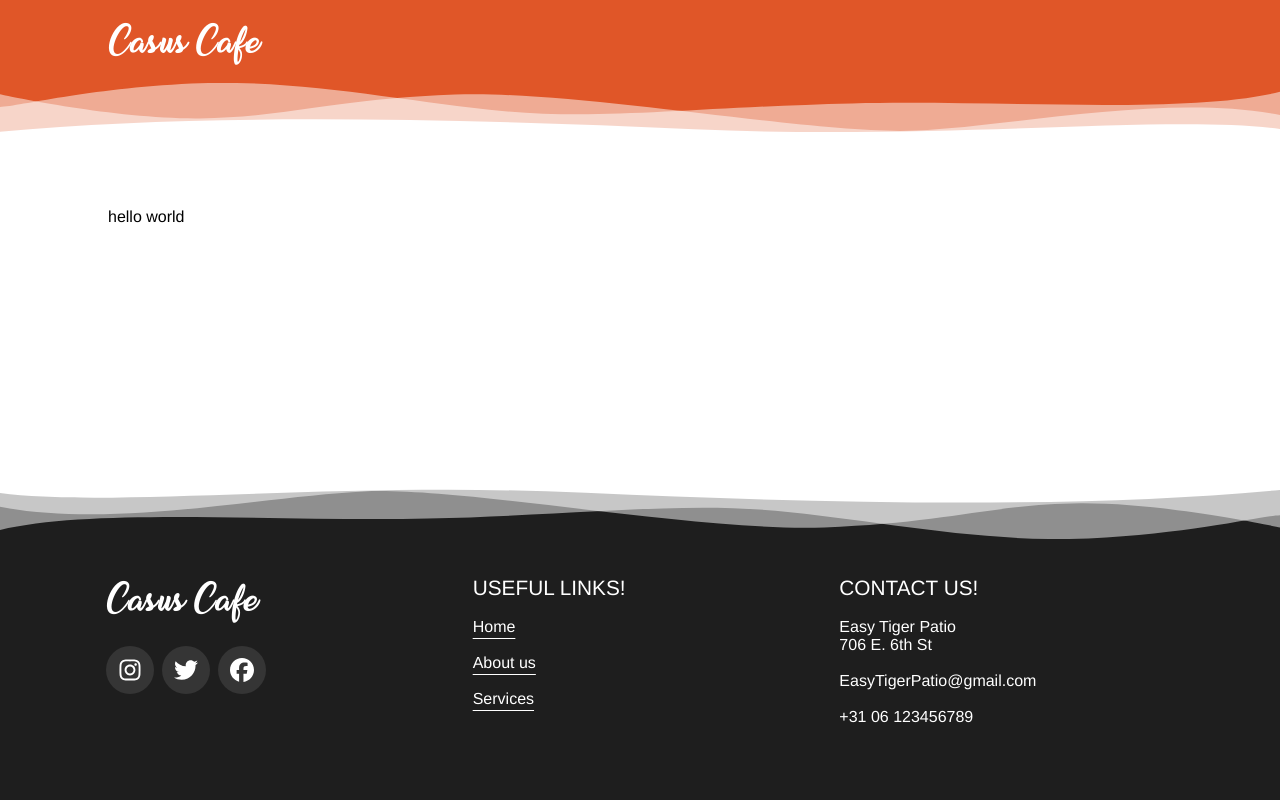
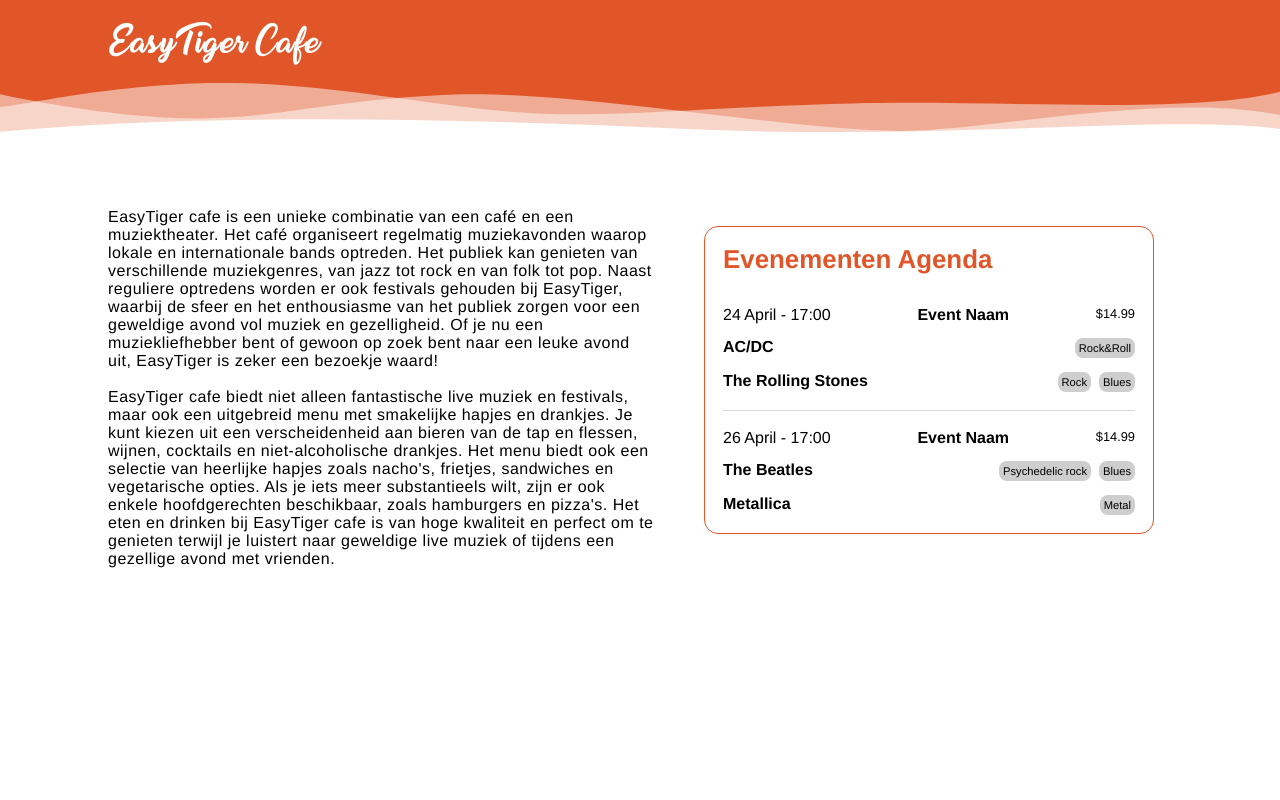
Before and after one commit to RalkeyOfficial/casus-cafe-fullstack, a Next.js app: page / in a window 1280 px wide. Shown: the top 800 px of the page. Built offline with nearby package versions, Linux system fonts and the light colour scheme.

Commit message:
alot of stuff done

```diff
--- a/src/components/Header/Header.tsx
+++ b/src/components/Header/Header.tsx
@@ -12,7 +12,7 @@ const Header: React.FC = () => {
     <header className={clsx(styles.container, styles.shapedividers)}>
       <div className={styles.content}>
         <Link href="/">
-          <p className={styles.header}>Casus Cafe</p>
+          <p className={styles.header}>EasyTiger Cafe</p>
         </Link>
         {adminPage && <p>Admin Panel v1.0.0</p>}
       </div>
--- a/src/components/footer/Footer.module.css
+++ b/src/components/footer/Footer.module.css
@@ -1,13 +1,10 @@
 .container {
-  position: absolute;
-  bottom: 0;
   width: 100%;
   height: var(--footer-size);
-  z-index: 0;
 }
 
 .shapedividers {
-  background-color: #1e1e1e;
+  background-color: var(--color-footer);
   color: white;
   height: 100%;
 }
@@ -65,6 +62,12 @@
   text-underline-offset: 6px;
 }
 
+.adminLogin {
+  position: absolute;
+  bottom: var(--size-xs);
+  right: var(--size-xs);
+}
+
 /* shape divider */
 .shapedividers {
   overflow: hidden;
--- a/src/components/footer/Footer.tsx
+++ b/src/components/footer/Footer.tsx
@@ -10,7 +10,7 @@ const Footer: React.FC = () => {
       <div className={styles.shapedividers}>
         <div className={styles.content}>
           <div>
-            <p className={styles.header}>Casus Cafe</p>
+            <p className={styles.header}>EasyTiger Cafe</p>
             <div className={styles.socialMediaContainer}>
               <Link href="#" target="_blank" className={styles.socialMedia}>
                 <FontAwesomeIcon icon={faInstagram} />
@@ -42,6 +42,8 @@ const Footer: React.FC = () => {
             <p>+31 06 123456789</p>
           </div>
         </div>
+
+        <div className={styles.adminLogin}>admin login</div>
       </div>
     </footer>
   );
--- a/src/pages/_app.module.css
+++ b/src/pages/_app.module.css
@@ -1,5 +1,4 @@
 .container {
-  position: relative;
   min-height: 100vh;
 }
 
@@ -11,5 +10,5 @@
   max-width: var(--max-width);
   margin: auto;
   padding: var(--size-md);
-  margin-block-end: var(--footer-size);
+  margin-block-end: 16rem !important;
 }
--- a/src/styles/design-tokens.css
+++ b/src/styles/design-tokens.css
@@ -33,6 +33,7 @@
   /* colors */
   --color-primary: #e05628;
   --color-header: var(--color-primary);
+  --color-footer: #1e1e1e;
 
-  --footer-size: 20rem;
+  --footer-size: 18rem;
 }
--- a/src/styles/global-styles.css
+++ b/src/styles/global-styles.css
@@ -13,7 +13,7 @@ body {
 }
 
 article {
-  width: clamp(45ch, 50%, 75ch);
+  width: clamp(45ch, 100%, 75ch);
 }
 
 p,
--- a/src/templates/home/Home.module.css
+++ b/src/templates/home/Home.module.css
@@ -1,3 +1,55 @@
-.container > *:not(:last-child) {
-  margin-block-end: var(--size-lg);
+.container {
+  display: flex;
+  justify-content: space-evenly;
+  gap: var(--size-xl);
 }
+
+.mainContent {
+  letter-spacing: 0.5px;
+}
+
+.agendaContainer {
+  border: 1px solid var(--color-primary);
+  border-radius: 14px;
+  min-width: clamp(300px, 100%, 450px);
+  height: fit-content;
+  margin: var(--size-md);
+  padding: var(--size-md);
+}
+
+.agendaContainer > h5 {
+  color: var(--color-primary);
+  margin-block-end: var(--size-xl);
+}
+
+.agendaContent > *:not(:last-child) {
+  margin-block-end: var(--size-md);
+  padding-block-end: var(--size-md);
+  border-bottom: 1px solid rgb(214, 214, 214);
+}
+
+.agendaItemHead > div:last-child {
+  font-size: 0.8em;
+}
+
+.agendaItem > *:not(:last-child) {
+  margin-block-end: var(--size-sm);
+}
+
+.agendaItem > * {
+  display: flex;
+  justify-content: space-between;
+}
+
+.agendaItemBand > div {
+  display: flex;
+  gap: var(--size-xs);
+}
+
+.genre {
+  font-size: 0.7em;
+  background-color: rgb(206, 206, 206);
+  padding: var(--size-2xs);
+  border-radius: 8px;
+  width: max-content;
+}
--- a/src/templates/home/Home.tsx
+++ b/src/templates/home/Home.tsx
@@ -1,11 +1,79 @@
-import styles from "./Home.module.css"
+import styles from './Home.module.css';
 
 const Home: React.FC = () => {
   return (
     <div className={styles.container}>
-      <p>hello world</p>
+      <div>
+        <article className={styles.mainContent}>
+          EasyTiger cafe is een unieke combinatie van een café en een muziektheater. Het café
+          organiseert regelmatig muziekavonden waarop lokale en internationale bands optreden. Het
+          publiek kan genieten van verschillende muziekgenres, van jazz tot rock en van folk tot
+          pop. Naast reguliere optredens worden er ook festivals gehouden bij EasyTiger, waarbij de
+          sfeer en het enthousiasme van het publiek zorgen voor een geweldige avond vol muziek en
+          gezelligheid. Of je nu een muziekliefhebber bent of gewoon op zoek bent naar een leuke
+          avond uit, EasyTiger is zeker een bezoekje waard!
+          <br />
+          <br />
+          EasyTiger cafe biedt niet alleen fantastische live muziek en festivals, maar ook een
+          uitgebreid menu met smakelijke hapjes en drankjes. Je kunt kiezen uit een verscheidenheid
+          aan bieren van de tap en flessen, wijnen, cocktails en niet-alcoholische drankjes. Het
+          menu biedt ook een selectie van heerlijke hapjes zoals nacho&#39;s, frietjes, sandwiches
+          en vegetarische opties. Als je iets meer substantieels wilt, zijn er ook enkele
+          hoofdgerechten beschikbaar, zoals hamburgers en pizza&#39;s. Het eten en drinken bij
+          EasyTiger cafe is van hoge kwaliteit en perfect om te genieten terwijl je luistert naar
+          geweldige live muziek of tijdens een gezellige avond met vrienden.
+        </article>
+      </div>
+      <div className={styles.agendaContainer}>
+        <h5>Evenementen Agenda</h5>
+        <div className={styles.agendaContent}>
+          {/*  */}
+          <div className={styles.agendaItem}>
+            <div className={styles.agendaItemHead}>
+              <div>24 April - 17:00</div>
+              <h6>Event Naam</h6>
+              <div>$14.99</div>
+            </div>
+            <div className={styles.agendaItemBand}>
+              <h6>AC/DC</h6>
+              <div>
+                <div className={styles.genre}>Rock&Roll</div>
+              </div>
+            </div>
+            <div className={styles.agendaItemBand}>
+              <h6>The Rolling Stones</h6>
+              <div>
+                <div className={styles.genre}>Rock</div>
+                <div className={styles.genre}>Blues</div>
+              </div>
+            </div>
+          </div>
+          {/*  */}
+          <div className={styles.agendaItem}>
+            <div className={styles.agendaItemHead}>
+              <div>26 April - 17:00</div>
+              <h6>Event Naam</h6>
+              <div>$14.99</div>
+            </div>
+            <div className={styles.agendaItemBand}>
+              <h6>The Beatles</h6>
+              <div>
+                <div className={styles.genre}>Psychedelic rock</div>
+                <div className={styles.genre}>Blues</div>
+              </div>
+            </div>
+            <div className={styles.agendaItemBand}>
+              <h6>Metallica</h6>
+              <div>
+                <div className={styles.genre}>Metal</div>
+              </div>
+            </div>
+          </div>
+          {/*  */}
+        </div>
+      </div>
     </div>
   );
 };
 
-export default Home
+export default Home;
```
